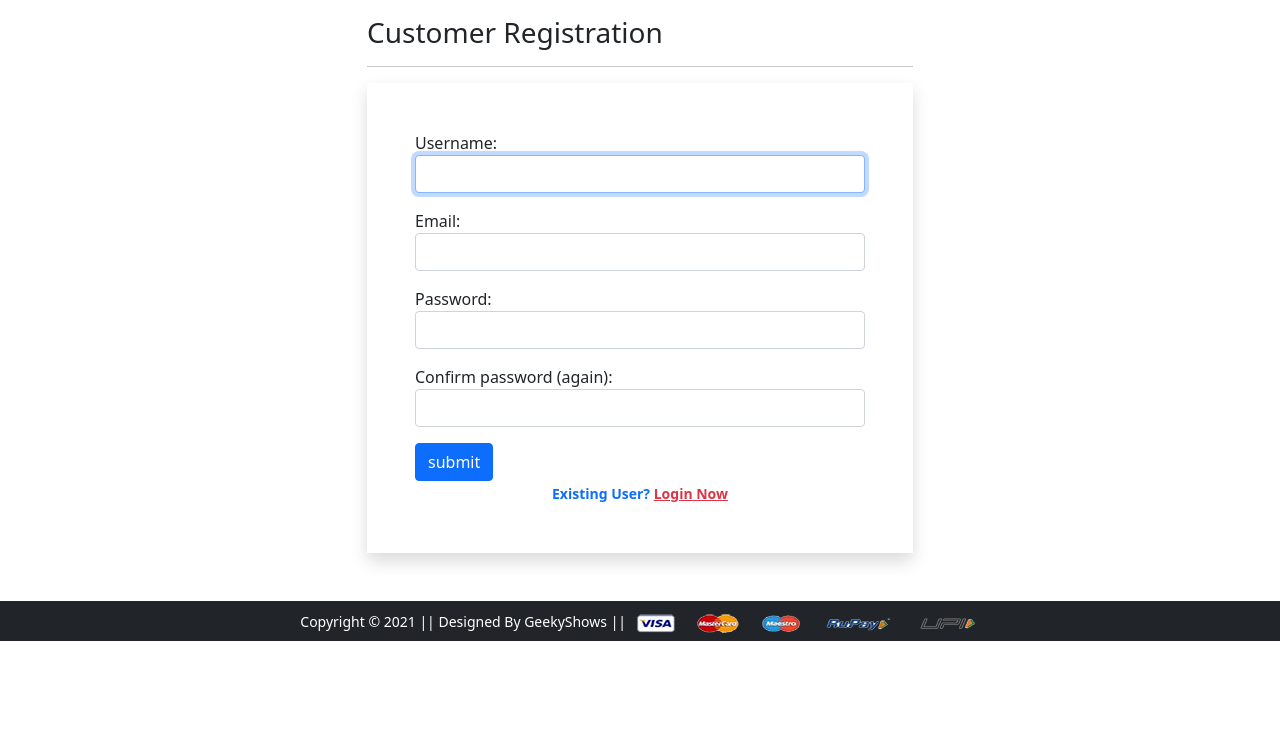
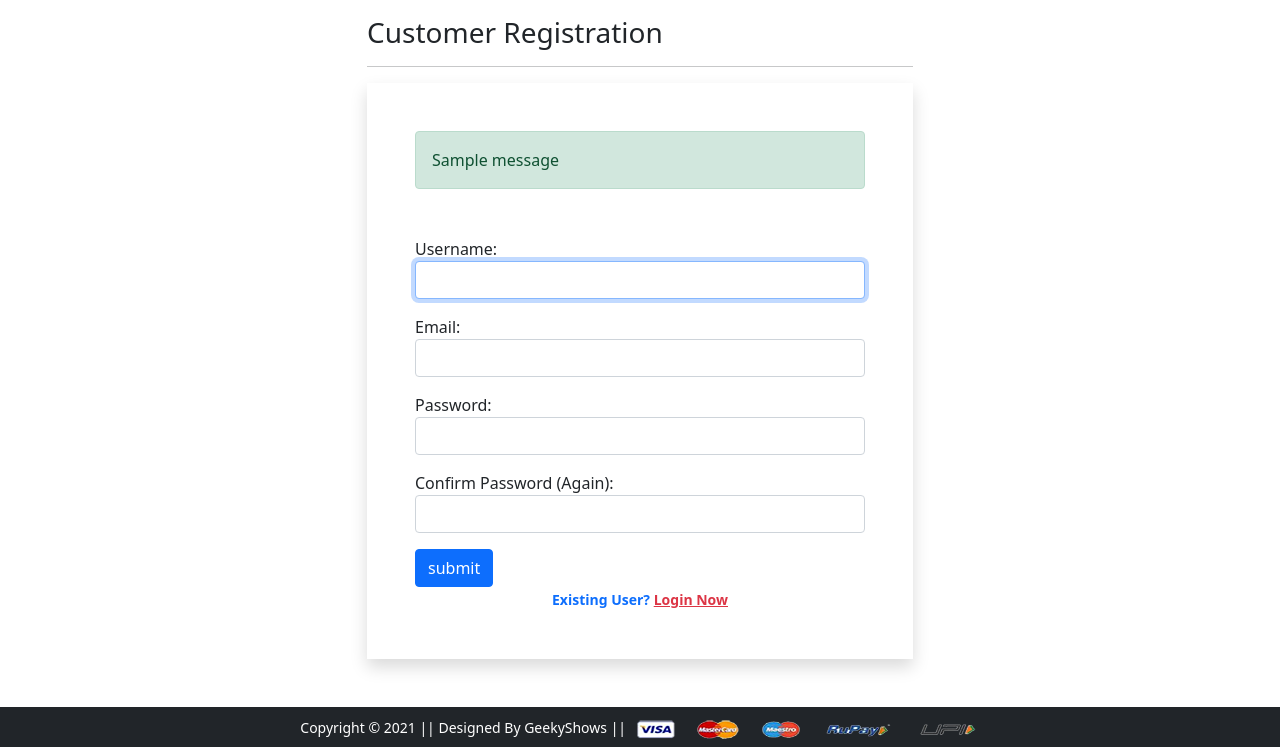
Before and after one commit to AkshayM2001/Alka-Mart, a Django app: page /registration/ in a window 1280 px wide. Shown: the part 56-803 px from the top of the page. Before the commit the page ends 697 px from the top, so only its background shows below. Run offline with Django 4.2, Linux system fonts and the light colour scheme; tables that the repository leaves empty hold one stand-in row (values such as "Sample post"); one stand-in notice (Sample message) is shown; some libraries are stand-ins or nearby versions.

Commit message:
Registration complete with message

```diff
--- a/app/forms.py
+++ b/app/forms.py
@@ -4,7 +4,7 @@ from django.contrib.auth.models import User
 
 class CustomerRegistrationForm(UserCreationForm):
     password1 = forms.CharField(label='Password', widget=forms.PasswordInput(attrs={'class':'form-control'}))
-    password2 = forms.CharField(label='Confirm password (again)', widget=forms.PasswordInput(attrs={'class':'form-control'}))
+    password2 = forms.CharField(label='Confirm Password (Again)', widget=forms.PasswordInput(attrs={'class':'form-control'}))
     email = forms.CharField(required=True, widget=forms.EmailInput(attrs={'class':'form-control'}))
     class Meta:
         model = User
--- a/app/templates/app/customerregistration.html
+++ b/app/templates/app/customerregistration.html
@@ -9,6 +9,11 @@
    <hr>
 
    <form action="" method="post" novalidate class="shadow p-5">
+      {% if messages %}
+         {% for message in messages  %}
+            <p {% if message.tags %} class="alert alert-{{message.tags}} mb-5{% endif %}">{{message}}</p>
+            {% endfor %}
+      {% endif %}
       {% csrf_token %}
       {% for fm in form %}
          <div class="form-group mb-3">
--- a/app/views.py
+++ b/app/views.py
@@ -2,7 +2,7 @@ from django.shortcuts import render
 from django.views import View
 from .models import Customer,Product,Cart,OrderPlaced
 from .forms import CustomerRegistrationForm
-
+from django.contrib import messages
 # def home(request):
 #  return render(request, 'app/home.html')
 
@@ -68,9 +68,11 @@ class CustomerRegistrationView(View):
  def get(self, request):
   form = CustomerRegistrationForm()
   return render(request, 'app/customerregistration.html', {'form':form})
+
  def post(self, request):
   form = CustomerRegistrationForm(request.POST)
   if form.is_valid():
+   messages.success(request, 'Congrats!! Registered Succesfully')
    form.save()
   return render(request, 'app/customerregistration.html', {'form':form})
 
```
Also changed, not shown: db.sqlite3.
